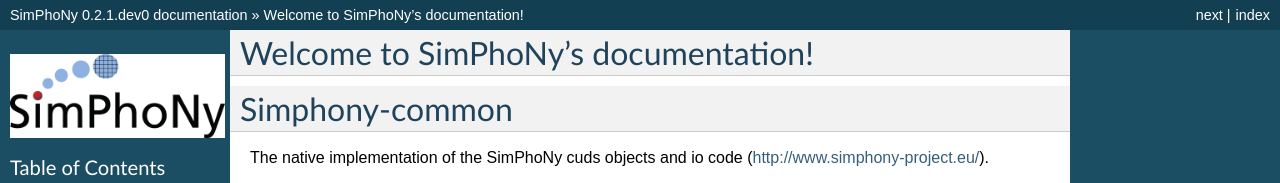
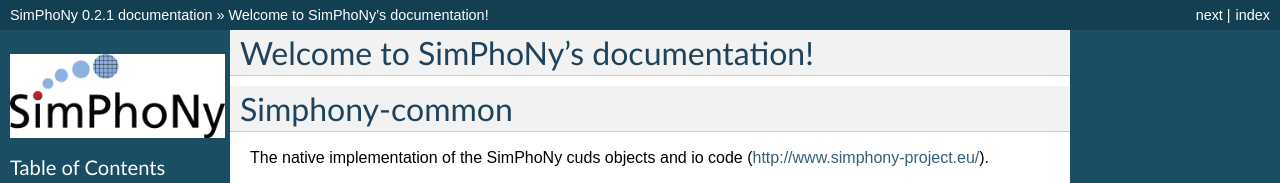
Before and after one commit to simphony/simphony-common, a Sphinx documentation site: the page built from doc/source/index.rst, in a window 1280 px wide and 900 px high. Shown: the top 183 px of the window. Built offline with Sphinx 7.4.7, drawn with Linux system fonts in a browser that asks for light colours; some of the changed text lies outside the part shown.

Commit message:
Set version to 0.2.1

```diff
--- a/doc/source/conf.py
+++ b/doc/source/conf.py
@@ -87,7 +87,7 @@
 #
 version = '0.2.1'
 # The full version, including alpha/beta/rc tags.
-release = '0.2.1.dev0'
+release = '0.2.1'
 
 # The language for content autogenerated by Sphinx. Refer to documentation
 # for a list of supported languages.
--- a/setup.py
+++ b/setup.py
@@ -7,7 +7,7 @@
     README_TEXT = readme.read()
 
 # Setup version
-VERSION = '0.2.1.dev0'
+VERSION = '0.2.1'
 
 
 def write_version_py(filename=None):
```
